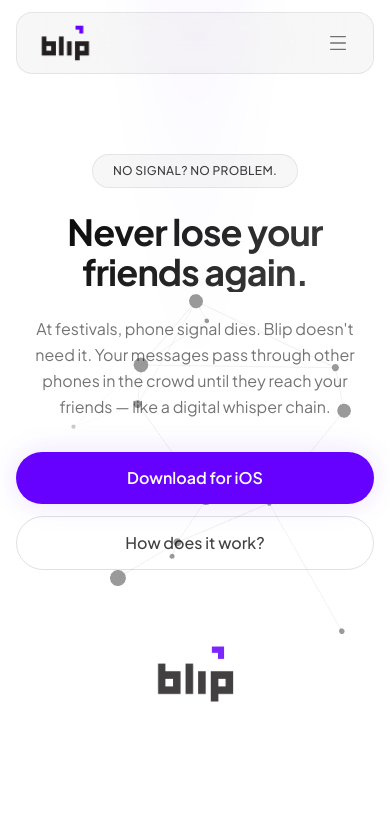
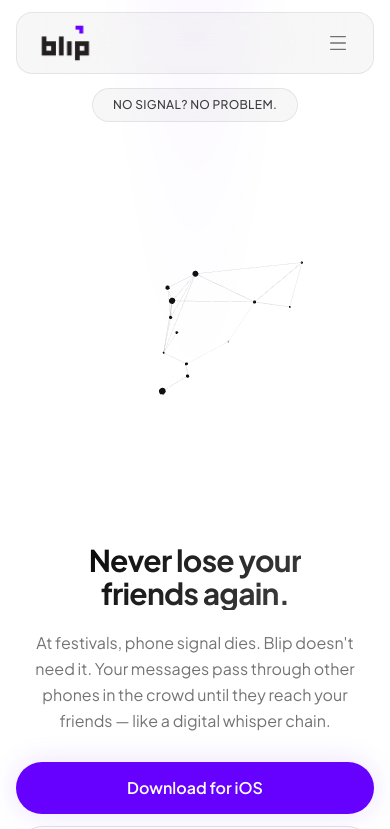
Before and after one commit to txc0ld/heyblip.au, a Next.js app: page / in a window 390 px wide. Shown: the top 829 px of the page. Built offline with nearby package versions, Linux system fonts and the light colour scheme.

Commit message:
fix(hero): side-by-side desktop layout, mesh-first mobile, purple pulses, full opacity nodes

```diff
--- a/src/components/Hero.tsx
+++ b/src/components/Hero.tsx
@@ -12,48 +12,70 @@
   const { resolved } = useTheme();
 
   return (
-    <section className="relative min-h-screen flex items-center justify-center pt-20 md:pt-28 pb-16 md:pb-40 px-4 sm:px-6 overflow-hidden">
-      {/* 3D mesh network background */}
+    <section className="relative min-h-screen pt-20 md:pt-28 pb-16 md:pb-32 px-4 sm:px-6 overflow-hidden">
+      <div className="max-w-7xl mx-auto">
+
+        {/* ── MOBILE: pill badge above mesh ── */}
+        <motion.div
+          initial={{ opacity: 0, y: 16 }}
+          animate={{ opacity: 1, y: 0 }}
+          transition={{ duration: 0.6, ease }}
+          className="lg:hidden flex justify-center mb-6 mt-2"
+        >
+          <div className="glass rounded-full px-5 py-2 text-xs font-medium tracking-wide text-[var(--muted-strong)] uppercase">
+            No signal? No problem.
+          </div>
+        </motion.div>
+
+        {/* ── MOBILE: mesh visualization (prominent, near top) ── */}
+        <motion.div
+          initial={{ opacity: 0, scale: 0.95 }}
+          animate={{ opacity: 1, scale: 1 }}
+          transition={{ duration: 0.8, ease }}
+          className="lg:hidden relative w-full aspect-square max-w-sm mx-auto mb-10 rounded-3xl overflow-hidden"
+        >
           <MeshBackground />
+        </motion.div>
 
+        {/* ── DESKTOP: side-by-side layout ── */}
+        <div className="flex flex-col lg:flex-row items-center lg:items-center gap-8 lg:gap-16 xl:gap-24">
+
+          {/* Left: copy + CTAs */}
           <motion.div
             variants={stagger}
             initial="initial"
             animate="animate"
-        className="relative z-10 max-w-4xl mx-auto text-center flex flex-col items-center gap-6 md:gap-8"
+            className="relative z-10 flex-1 flex flex-col items-center lg:items-start text-center lg:text-left gap-5 md:gap-7"
           >
-        {/* Pill badge */}
+            {/* Desktop pill badge */}
             <motion.div
               variants={childFadeUp}
               transition={{ duration: 0.6, ease }}
-          className="glass rounded-full px-5 py-2 text-xs md:text-sm font-medium tracking-wide text-[var(--muted-strong)] uppercase"
+              className="hidden lg:block glass rounded-full px-5 py-2 text-sm font-medium tracking-wide text-[var(--muted-strong)] uppercase"
             >
               No signal? No problem.
             </motion.div>
 
-        {/* Headline */}
             <motion.h1
               variants={childFadeUp}
               transition={{ duration: 0.7, ease }}
-          className="text-4xl sm:text-5xl md:text-6xl lg:text-7xl xl:text-[5.5rem] font-bold tracking-tight leading-[1.1] md:leading-[1.06] text-gradient"
+              className="text-3xl sm:text-4xl md:text-5xl lg:text-6xl xl:text-7xl font-bold tracking-tight leading-[1.1] md:leading-[1.06] text-gradient"
             >
               Never lose your
               <br />
               friends again.
             </motion.h1>
 
-        {/* Description */}
             <motion.p
               variants={childFadeUp}
               transition={{ duration: 0.7, ease }}
-          className="text-base sm:text-lg md:text-xl text-[var(--muted)] max-w-2xl leading-relaxed md:leading-[1.7]"
+              className="text-base sm:text-lg md:text-xl text-[var(--muted)] max-w-xl leading-relaxed md:leading-[1.7]"
             >
               At festivals, phone signal dies. Blip doesn&apos;t need it.
               Your messages pass through other phones in the crowd
               until they reach your friends — like a digital whisper chain.
             </motion.p>
 
-        {/* CTA buttons */}
             <motion.div
               variants={childFadeUp}
               transition={{ duration: 0.7, ease }}
@@ -73,22 +95,34 @@
               </a>
             </motion.div>
 
-        {/* Logo visual */}
+            {/* Logo below CTAs on mobile, inline on desktop */}
             <motion.div
               variants={childFadeUp}
               transition={{ duration: 0.9, ease, delay: 0.05 }}
-          className="mt-12 sm:mt-16 md:mt-24"
+              className="mt-6 md:mt-10"
             >
               <Image
                 src={resolved === "light" ? "/Blipblacklogo.png" : "/Blipwhitelogo.png"}
                 alt="Blip"
-            width={400}
-            height={160}
-            className="h-16 sm:h-24 md:h-36 lg:h-40 w-auto opacity-[0.85]"
+                width={320}
+                height={128}
+                className="h-10 sm:h-14 md:h-16 lg:h-20 w-auto opacity-[0.85]"
                 priority
               />
             </motion.div>
           </motion.div>
+
+          {/* Right: mesh visualization (desktop only) */}
+          <motion.div
+            initial={{ opacity: 0, scale: 0.9 }}
+            animate={{ opacity: 1, scale: 1 }}
+            transition={{ duration: 1, ease, delay: 0.2 }}
+            className="hidden lg:block flex-1 relative w-full max-w-xl aspect-square rounded-3xl overflow-hidden"
+          >
+            <MeshBackground />
+          </motion.div>
+        </div>
+      </div>
     </section>
   );
 }
--- a/src/components/MeshBackground.tsx
+++ b/src/components/MeshBackground.tsx
@@ -11,7 +11,7 @@
 const PULSE_INTERVAL = 3500;
 const PULSE_COUNT_MIN = 1;
 const PULSE_COUNT_MAX = 3;
-const PULSE_HEX = 0xccff00;
+const PULSE_HEX = 0x6600ff;
 
 /* ─── THEMES ─────────────────────────────────────────────── */
 const TH = {
@@ -19,13 +19,13 @@
     bg: 0x000000,
     node: 0xffffff,
     edge: 0xffffff,
-    edgeOp: 0.12,
+    edgeOp: 0.18,
   },
   light: {
     bg: 0xffffff,
     node: 0x111111,
     edge: 0x000000,
-    edgeOp: 0.1,
+    edgeOp: 0.15,
   },
 };
 
@@ -199,9 +199,9 @@
     glowC.height = 64;
     const gc = glowC.getContext("2d")!;
     const grd = gc.createRadialGradient(32, 32, 0, 32, 32, 32);
-    grd.addColorStop(0, "rgba(204,255,0,0.45)");
-    grd.addColorStop(0.35, "rgba(204,255,0,0.1)");
-    grd.addColorStop(1, "rgba(204,255,0,0)");
+    grd.addColorStop(0, "rgba(102,0,255,0.5)");
+    grd.addColorStop(0.35, "rgba(102,0,255,0.12)");
+    grd.addColorStop(1, "rgba(102,0,255,0)");
     gc.fillStyle = grd;
     gc.fillRect(0, 0, 64, 64);
     const glowTex = new THREE.CanvasTexture(glowC);
@@ -284,7 +284,7 @@
           n.fadeIn = Math.min(1, n.fadeIn + 0.02);
           const s = n.fadeIn;
           m.scale.set(s, s, s);
-          (m.material as THREE.MeshBasicMaterial).opacity = n.fadeIn * 0.85;
+          (m.material as THREE.MeshBasicMaterial).opacity = n.fadeIn;
         }
 
         if (n.pulse > 0.008) {
@@ -305,7 +305,7 @@
           (m.material as THREE.MeshBasicMaterial).color.copy(baseC);
           if (n.fadeIn >= 1) {
             m.scale.set(1, 1, 1);
-            (m.material as THREE.MeshBasicMaterial).opacity = 0.85;
+            (m.material as THREE.MeshBasicMaterial).opacity = 1;
           }
         }
       }
@@ -357,7 +357,6 @@
     <div
       ref={mountEl}
       className="absolute inset-0 z-0 pointer-events-none"
-      style={{ opacity: 0.5 }}
       aria-hidden="true"
     />
   );
```
Lines whose indentation alone changed are shown as unchanged.
